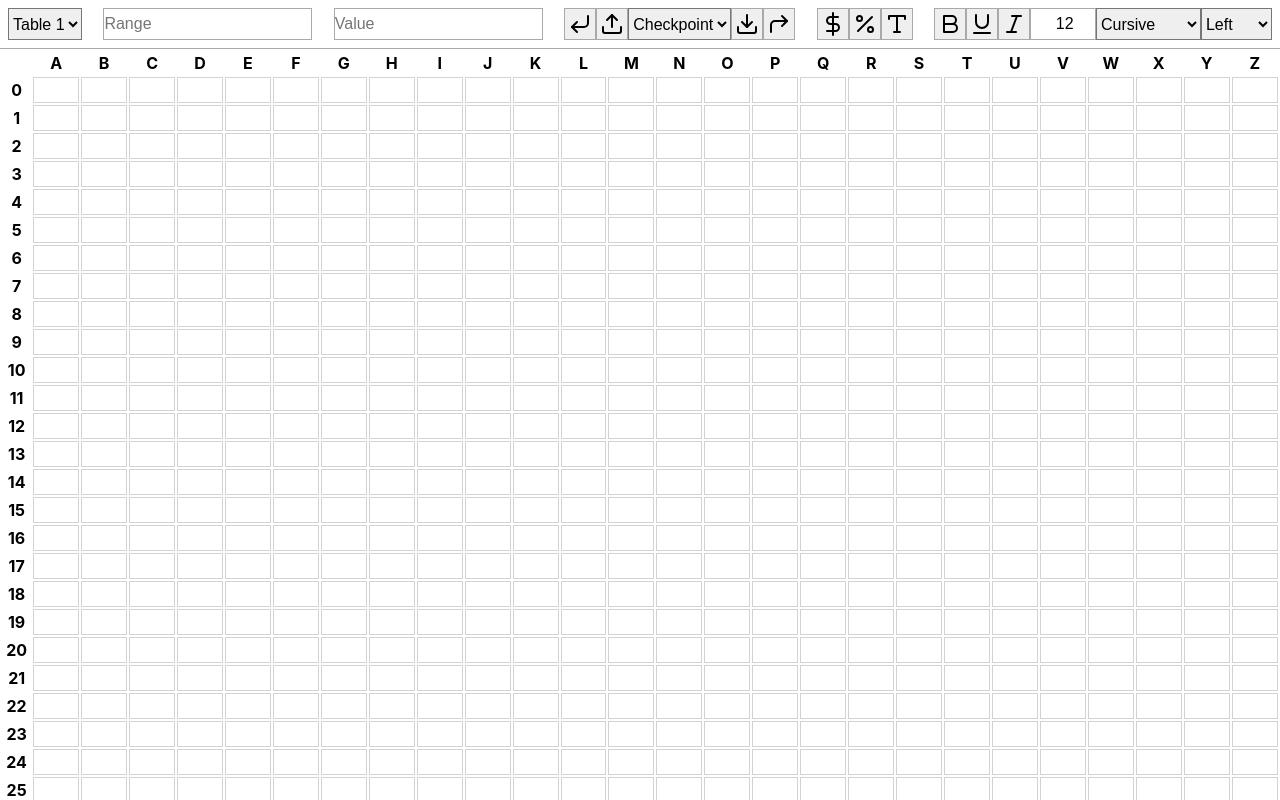
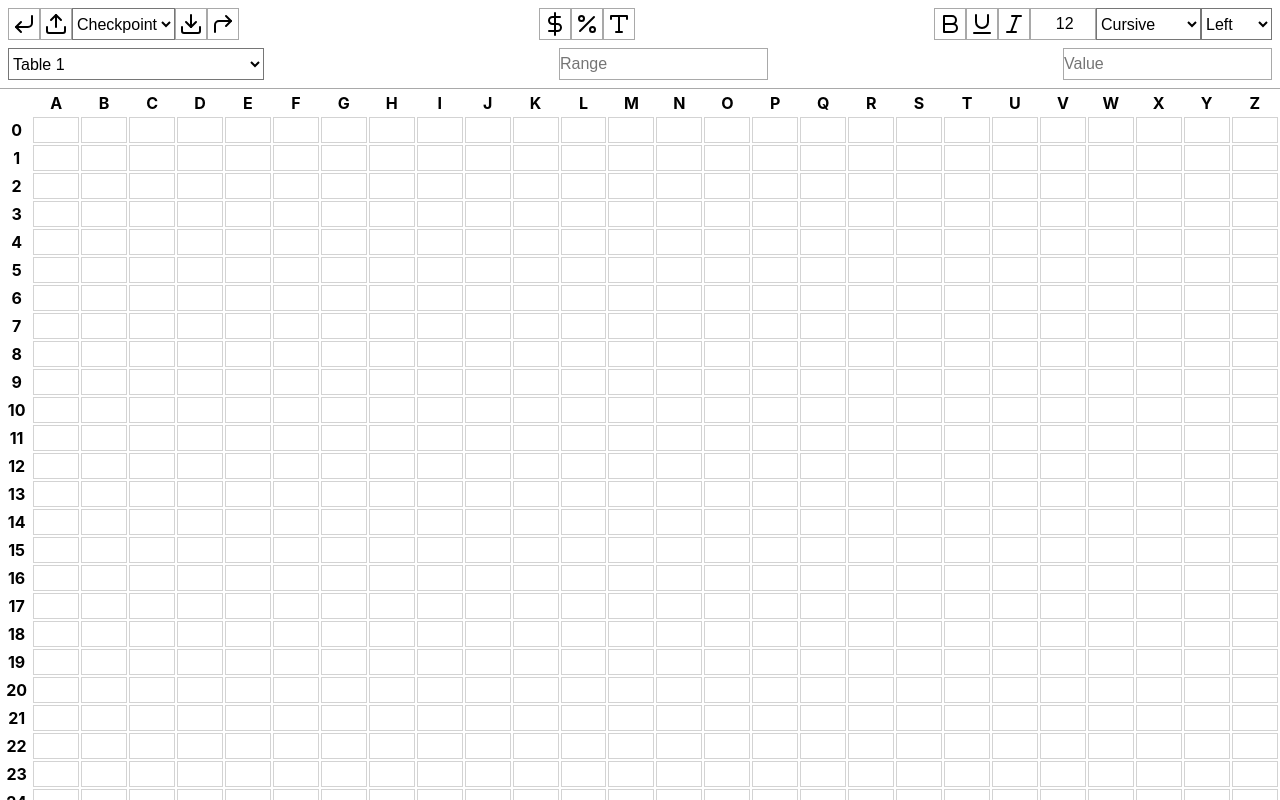
Before and after one commit to tmcnab/spreadsheet, a React (Vite) app: page / in a window 1280 px wide. Shown: the top 800 px of the page. Built offline with nearby package versions, Linux system fonts and the light colour scheme.

Commit message:
adjust header

```diff
--- a/src/components/Header/Header.css
+++ b/src/components/Header/Header.css
@@ -1,7 +1,13 @@
 body > header {
 	border-bottom: 1px solid darkgray;
 	display: flex;
-	gap: 1rem;
+	flex-direction: column;
+	gap: 0.5rem;
 	justify-content: space-between;
 	padding: 0.5rem;
 }
+
+body > header > section {
+	display: flex;
+	justify-content: space-between;
+}
--- a/src/components/Header/Header.tsx
+++ b/src/components/Header/Header.tsx
@@ -3,19 +3,22 @@ import CellSelectControl from './CellSelectControl'
 import CellValueControl from './CellValueControl'
 import DataFormatControl from './DataFormatControl'
 import FontControl from './FontControl'
-
 import HistoryControl from './HistoryControl'
 import TableSelect from './TableSelect'
 
 export default function Header () {
 	return (
 		<header>
-			<TableSelect />
-			<CellSelectControl />
-			<CellValueControl />
-			<HistoryControl />
-			<DataFormatControl />
-			<FontControl />
+			<section>
+				<HistoryControl />
+				<DataFormatControl />
+				<FontControl />
+			</section>
+			<section>
+				<TableSelect />
+				<CellSelectControl />
+				<CellValueControl />
+			</section>
 		</header>
 	)
 }
--- a/src/components/Header/TableSelect.tsx
+++ b/src/components/Header/TableSelect.tsx
@@ -15,5 +15,9 @@ export default function TableSelect () {
 		/>
 	)
 
-	return <select>{children}</select>
+	const style = {
+		minWidth: '20vw',
+	}
+
+	return <select style={style}>{children}</select>
 }
--- a/src/index.css
+++ b/src/index.css
@@ -53,3 +53,7 @@ select {
 input {
   border: 1px solid darkgray;
 }
+
+button, input, select {
+  background-color: transparent;
+}
```
